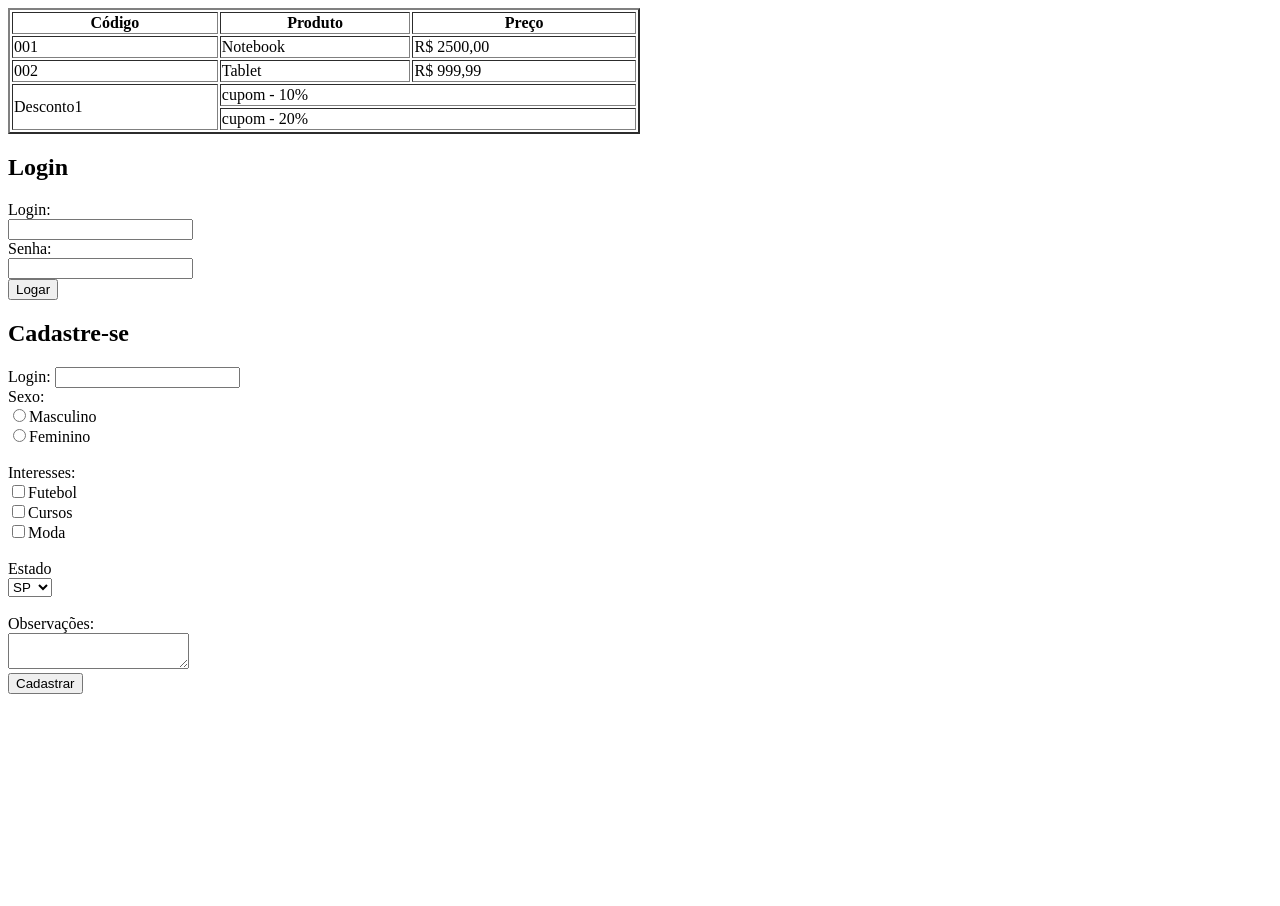
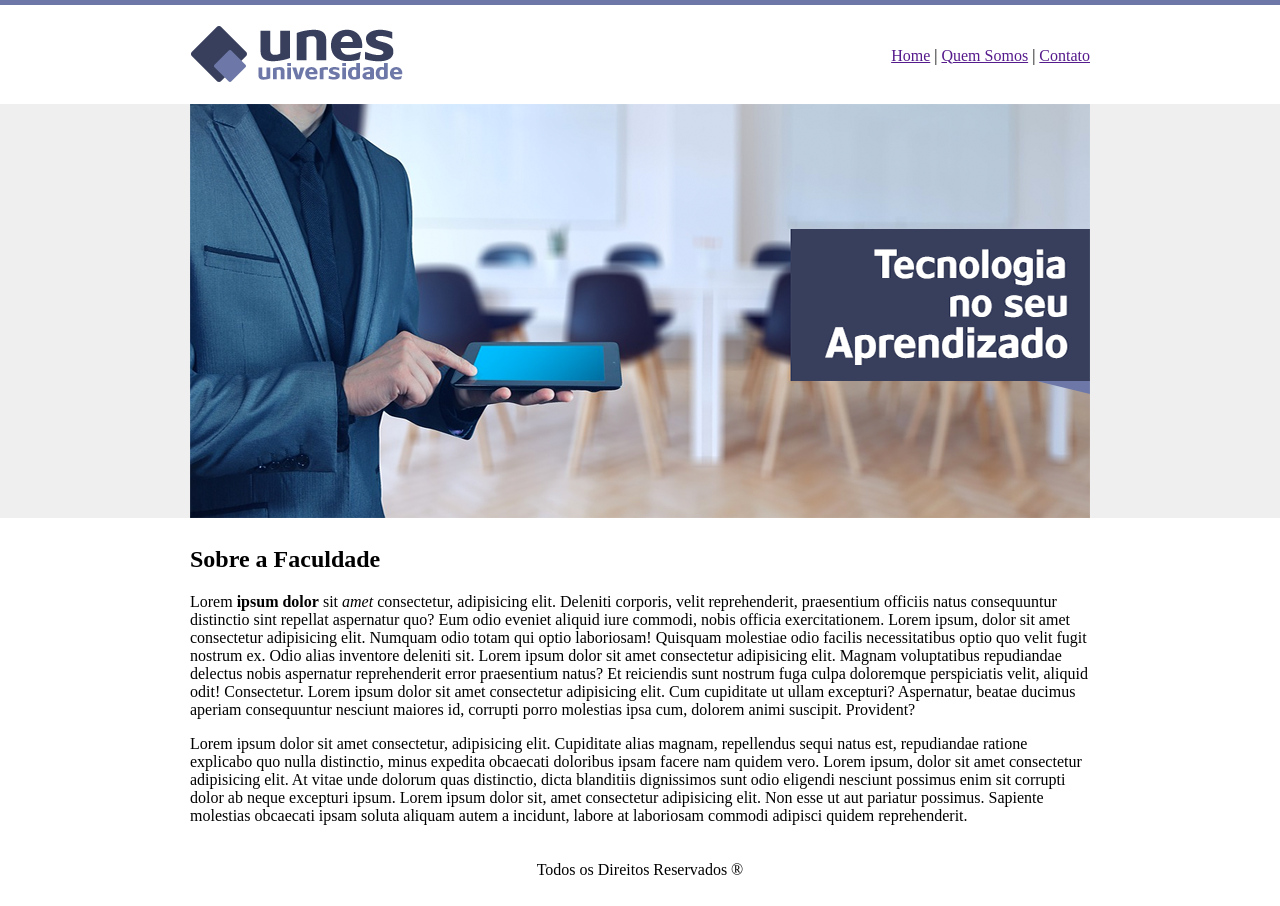
Before and after one commit to RenatoGFerreira/Projeto-Faculdade-UNES, a plain HTML site: page index.html in a window 1280 px wide. Before the commit the page ends 800 px from the top, so only its background shows below. Drawn offline with Linux system fonts and the light colour scheme.

Commit message:
Página Inicial
Página inicial feito com TABELA.  Apenas para prática

```diff
--- a/index.html
+++ b/index.html
@@ -4,70 +4,44 @@
     <meta charset="UTF-8">
     <meta http-equiv="X-UA-Compatible" content="IE=edge">
     <meta name="viewport" content="width=device-width, initial-scale=1.0">
-    <title>Home</title>
+    <title>UNES - Página Principal</title>
 </head>
-<body>
-    <table border="2" width="50%">
+<body background="_imagens/fundo.png">
+    <table width="900" align="center">
         <tr>
-            <th>Código</h>
-            <th>Produto</th>
-            <th>Preço</th>
+            <td height="89px"><img src="_imagens/logo.png" alt="Logo da Faculdade"></td>
+            <td align="right">
+                <a href="">Home</a> |
+                <a href="">Quem Somos</a> |
+                <a href="">Contato</a>
+
+            </td>
         </tr>
         <tr>
-            <td>001</td>
-            <td>Notebook</td>
-            <td>R$ 2500,00</td>
+            <td colspan="2">
+                <img src="_imagens/capa.png" alt="foto da capa da faculdade">
+            </td>
         </tr>
         <tr>
-            <td>002</td>
-            <td>Tablet</td>
-            <td>R$ 999,99</td>
+            <td colspan="2">
+                <h2>Sobre a Faculdade</h2>
+                <p>
+                    Lorem <strong>ipsum dolor</strong> sit <em>amet</em> consectetur, adipisicing elit. Deleniti corporis, velit reprehenderit, praesentium officiis natus consequuntur distinctio sint repellat aspernatur quo? Eum odio eveniet aliquid iure commodi, nobis officia exercitationem.
+                    Lorem ipsum, dolor sit amet consectetur adipisicing elit. Numquam odio totam qui optio laboriosam! Quisquam molestiae odio facilis necessitatibus optio quo velit fugit nostrum ex. Odio alias inventore deleniti sit.
+                    Lorem ipsum dolor sit amet consectetur adipisicing elit. Magnam voluptatibus repudiandae delectus nobis aspernatur reprehenderit error praesentium natus? Et reiciendis sunt nostrum fuga culpa doloremque perspiciatis velit, aliquid odit! Consectetur. Lorem ipsum dolor sit amet consectetur adipisicing elit. Cum cupiditate ut ullam excepturi? Aspernatur, beatae ducimus aperiam consequuntur nesciunt maiores id, corrupti porro molestias ipsa cum, dolorem animi suscipit. Provident?
+                </p>
+                <p>
+                    Lorem ipsum dolor sit amet consectetur, adipisicing elit. Cupiditate alias magnam, repellendus sequi natus est, repudiandae ratione explicabo quo nulla distinctio, minus expedita obcaecati doloribus ipsam facere nam quidem vero.
+                    Lorem ipsum, dolor sit amet consectetur adipisicing elit. At vitae unde dolorum quas distinctio, dicta blanditiis dignissimos sunt odio eligendi nesciunt possimus enim sit corrupti dolor ab neque excepturi ipsum. Lorem ipsum dolor sit, amet consectetur adipisicing elit. Non esse ut aut pariatur possimus. Sapiente molestias obcaecati ipsam soluta aliquam autem a incidunt, labore at laboriosam commodi adipisci quidem reprehenderit.
+                </p>
+            </td>
         </tr>
         <tr>
-            <td rowspan="2">Desconto1</td>
-            <td colspan="2">cupom - 10%</td>
+            <td colspan="2" align="center">
+                <p>Todos os Direitos Reservados &reg;</p>
+            </td>
         </tr>
-        <td colspan="2">cupom - 20%</td>
     </table>
-
-
-<section>
-    <form>
-            <h2>Login</h2>
-            <form>
-                Login:<br>
-                <input type="text" name="login"><br>
-                Senha:<br>
-                <input type="password" name="senha"><br>
-                <input type="submit" value="Logar">
-            </form>
-
-        <h2>Cadastre-se</h2>
-        Login: <input type="text" name="login"><br>
-        Sexo: <br>
-        <input type="radio" name="sexo" value="M">Masculino <br>
-        <input type="radio" name="sexo" value="F">Feminino <br><br>
-
-        Interesses: <br>
-        <input type="checkbox" name="interesses">Futebol <br>
-        <input type="checkbox" name="interesses">Cursos <br>
-        <input type="checkbox" name="interesses">Moda <br><br>
-
-        Estado <br>
-        <select name="estado">
-            <option value="sp">SP</option>
-            <option value="mg">MG</option>
-            <option value="rj">RJ</option>
-            <option value="es">ES</option>
-        </select><br><br>
-
-        Observações: <br>
-        <textarea></textarea><br>
-
-        <input type="submit" value="Cadastrar">
-    </form>
-</section>
-
 
 </body>
 </html>
```
